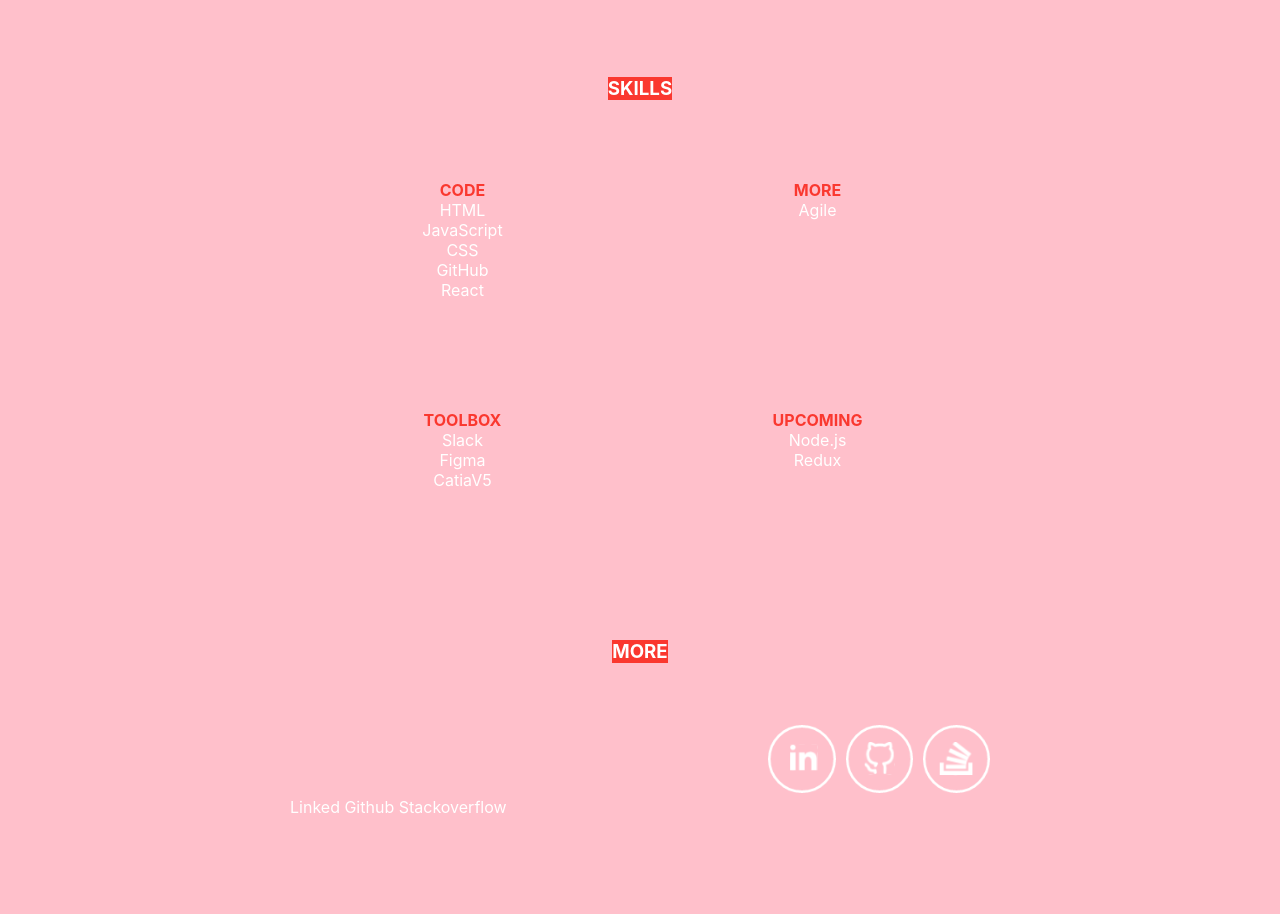
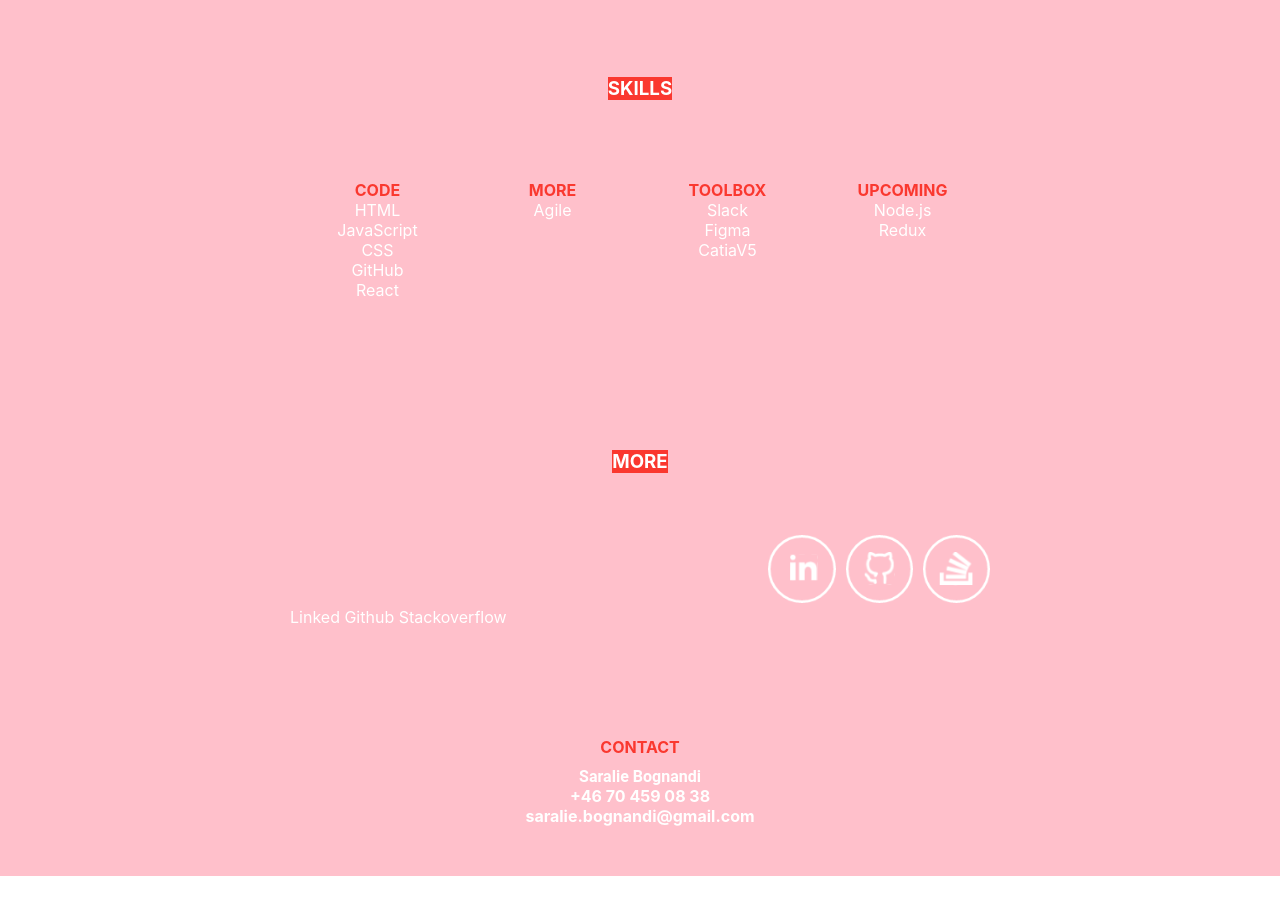
Before and after one commit to Technigo/project-react-portfolio, a React (Create React App) app: page / in a window 1280 px wide. Shown: the part 3460-4374 px from the top of the page. After the commit the page ends 4336 px from the top, so only its background shows below. Built offline with nearby package versions, Linux system fonts and the light colour scheme.

Commit message:
template grid

```diff
--- a/src/components/Skills.js
+++ b/src/components/Skills.js
@@ -1,6 +1,6 @@
 import React from 'react';
 import styled from 'styled-components';
-import { BlockSection, InnerWrapper, List, Content } from './styles/Wrappers';
+import { BlockSection, InnerWrapper, Content } from './styles/Wrappers';
 
 export const Skills = () => {
   return (
@@ -49,6 +49,16 @@ export const Skills = () => {
 };
 
 const ClonedContent = styled(Content)`
-  grid-template-columns: 1fr 1fr;
   text-align: center;
 `;
+
+const List = styled.div`
+display: grid;
+grid-template-columns: 1fr 1fr ;
+
+@media (min-width: 768px) {
+  grid-template-columns: 1fr 1fr 1fr ;
+}
+@media (min-width: 1024px) {
+  grid-template-columns: 1fr 1fr 1fr 1fr;
+`;
```
